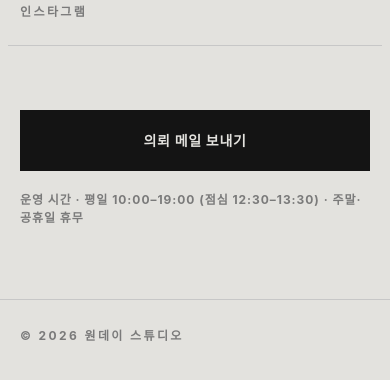
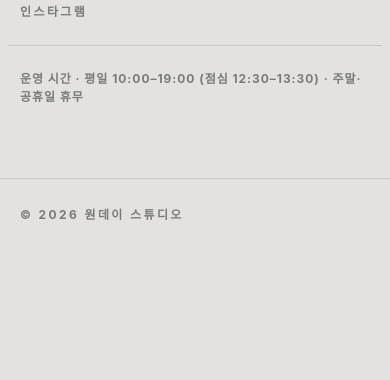
Before and after one commit to paran-coder/onedaystudio, a plain HTML site: page index.html in a window 390 px wide. Shown: the part 6690-7070 px from the top of the page. After the commit the page ends 6949 px from the top, so only its background shows below. Drawn offline with Linux system fonts and the light colour scheme; no server answers; a web font is replaced by a local one.

Commit message:
Remove the duplicate contact button from the contact section
The big black button linked to the first channel, which is already the
first row of the contact list, and the hero and nav already have a
contact call to action. Drop the button with its markup, script, copy
and styles, and left-align the opening hours under the list.

Co-Authored-By: Claude Sonnet 5.5 <noreply@anthropic.com>

```diff
--- a/content.js
+++ b/content.js
@@ -87,8 +87,6 @@ window.SITE = {
   contact: {
     label: "CONTACT",
     title: "작업 의뢰",
-    // 큰 검정 버튼. 첫 번째 연락 수단으로 연결됩니다.
-    cta: "의뢰 메일 보내기",
     description: "어떤 작업인지, 언제까지 필요한지 짧게 남겨주시면 하루 안에 답장드립니다.",
     guide: "아래 세 가지만 적어 보내주시면 가장 빠르게 견적과 일정을 안내드릴 수 있어요. 자료가 정리되지 않았어도 괜찮아요.",
     stepsTitle: "의뢰는 이렇게 진행돼요",
--- a/index.html
+++ b/index.html
@@ -79,9 +79,6 @@
           <h3 class="subhead" data-text="contact.stepsTitle"></h3>
           <div class="cells cells--steps" id="contact-steps"></div>
           <div class="list" id="contact-channels"></div>
-          <div class="contact__cta">
-            <a href="#" class="btn btn--dark btn--lg" id="contact-cta"></a>
-          </div>
           <p class="hours" data-text="contact.hours"></p>
         </div>
       </div>
--- a/main.js
+++ b/main.js
@@ -269,14 +269,6 @@
     list.appendChild(a);
   });
 
-  const cta = document.getElementById("contact-cta");
-  if (channels.length) {
-    cta.href = channels[0].href;
-    cta.textContent = S.contact.cta;
-  } else {
-    cta.remove();
-  }
-
   /* ---------- 움직임 효과 ---------- */
   const track = document.getElementById("marquee-track");
   const words = S.marquee || [];
--- a/styles.css
+++ b/styles.css
@@ -96,7 +96,6 @@ a:focus-visible > .roll > span { transform: translateY(-100%); }
 @media (hover: hover) { .btn:hover::before { transform: none; } }
 .btn--primary { background: var(--accent); color: var(--bg); }
 .btn--dark { --wipe: var(--accent); background: var(--ink); color: var(--bg); }
-.btn--lg { padding: 20px 40px; }
 
 /* marquee */
 .marquee { border-top: 1px solid var(--line); overflow: hidden; }
@@ -245,8 +244,7 @@ html.is-locked { overflow: hidden; }
 /* contact */
 .contact { min-height: 50vh; }
 .contact .list { margin-top: 56px; }
-.contact__cta { margin-top: 64px; display: flex; justify-content: flex-end; }
-.hours { margin-top: 20px; text-align: right; font-size: 0.75rem; font-weight: 700; letter-spacing: 0.08em; color: var(--muted); }
+.hours { margin-top: 24px; font-size: 0.75rem; font-weight: 700; letter-spacing: 0.08em; color: var(--muted); }
 
 .footer { border-top: 1px solid var(--line); padding: 28px 0 36px; }
 
@@ -283,9 +281,6 @@ html.is-locked { overflow: hidden; }
   .item__thumbwrap { order: 4; width: 100%; max-width: 280px; margin-top: 8px; }
   .item__arrow { order: 1; margin-left: auto; padding-top: 0; }
   .cells { margin-top: 40px; }
-  .contact__cta { justify-content: stretch; }
-  .contact__cta .btn { width: 100%; }
-  .hours { text-align: left; }
   .guide { flex-direction: column; gap: 6px; }
   .subhead { margin-top: 40px; }
 
```
